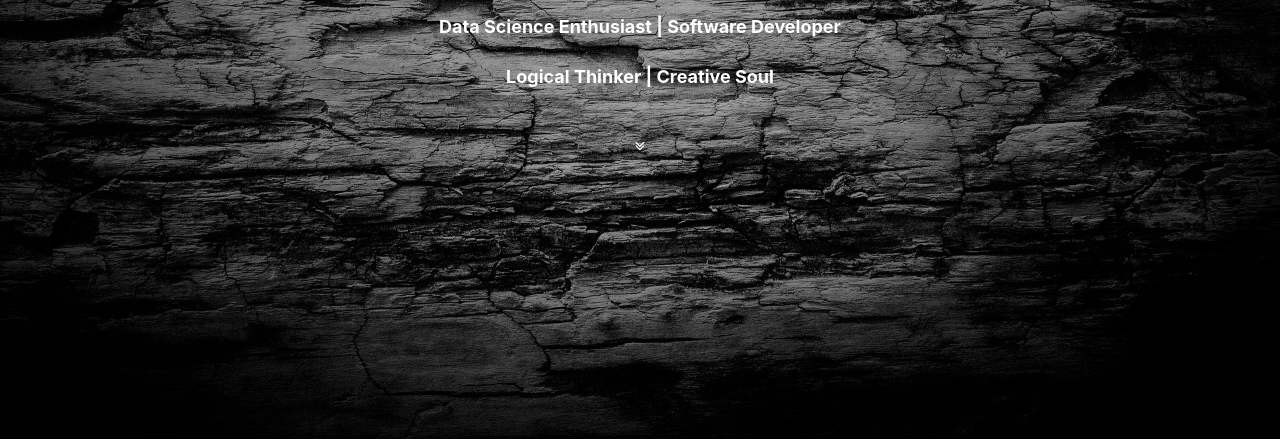
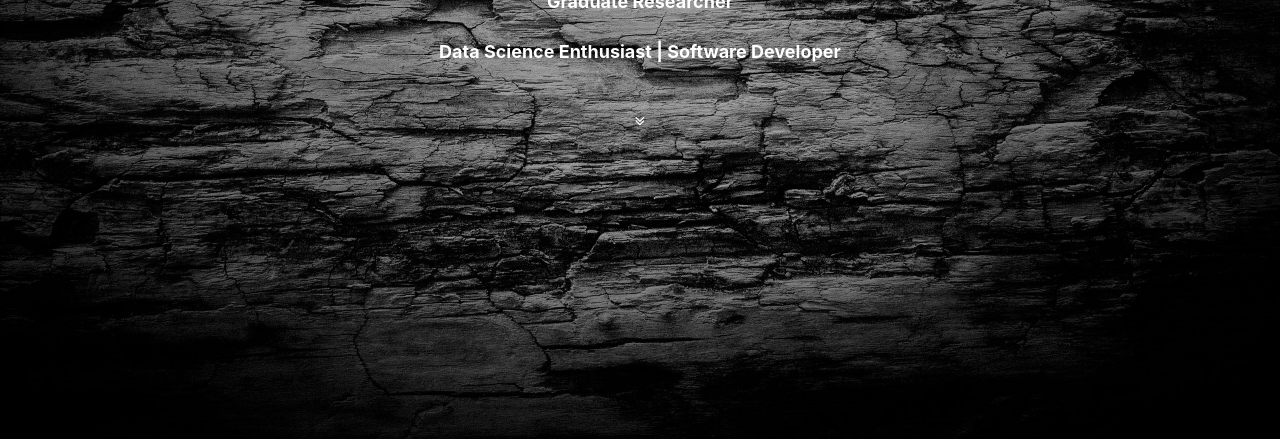
Before and after one commit to cpr2829/cpr2829.github.io, a website with bundled scripts: page index.html in a window 1280 px wide. Shown: the part 361-801 px from the top of the page. Built offline with nearby package versions, Linux system fonts and the light colour scheme.

Commit message:
intro edit

```diff
--- a/index.html
+++ b/index.html
@@ -59,8 +59,6 @@
               <h1 class="brand-heading">Pravin Chaudhary</h1>
               <p class="intro-text">Graduate Researcher</p>
               <p class="intro-text">Data Science Enthusiast | Software Developer</p>
-              <p class="intro-text">Logical Thinker | Creative Soul</p>
-
               <a href="#about" class="btn btn-circle js-scroll-trigger">
                 <i class="fa fa-angle-double-down animated"></i>
               </a>
```
